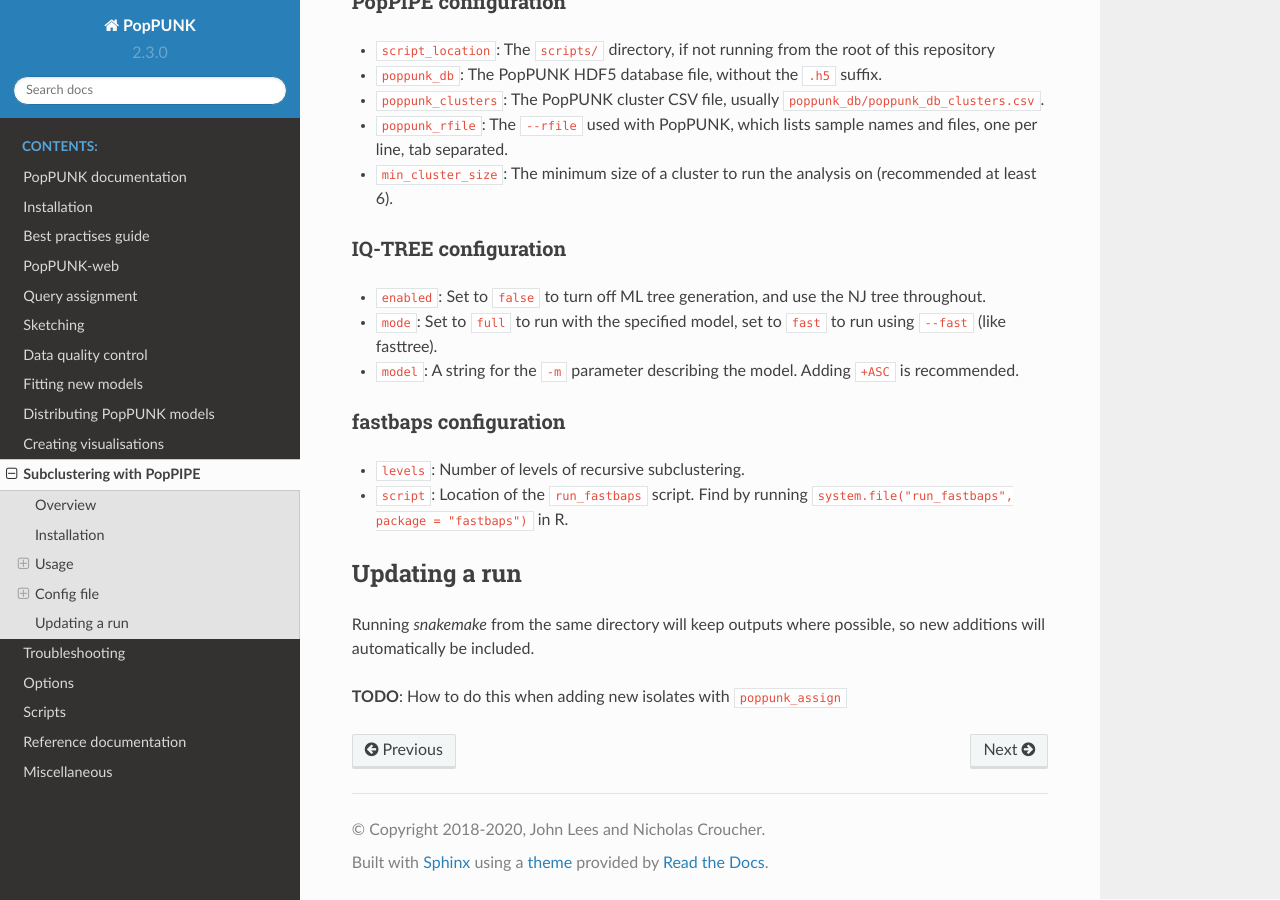
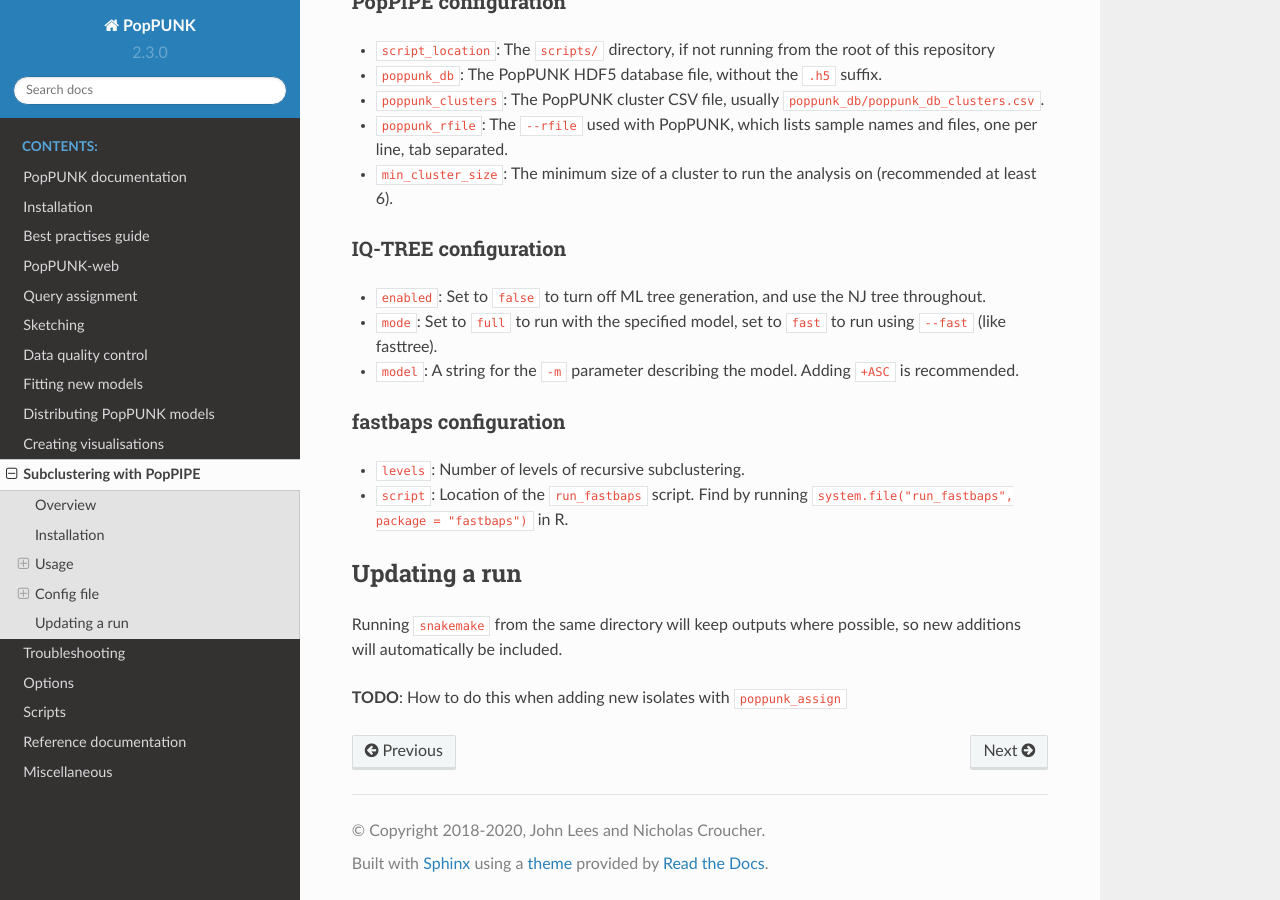
Before and after one commit to bacpop/PopPUNK, a Sphinx documentation site: the page built from docs/subclustering.rst, in a window 1280 px wide and 900 px high, scrolled down 2406 px. Built offline with Sphinx 7.4.7 and the Read the Docs theme 2.0.0, drawn with Linux system fonts in a browser that asks for light colours.

```diff
--- a/docs/subclustering.rst
+++ b/docs/subclustering.rst
@@ -101,7 +101,7 @@ fastbaps configuration
 
 Updating a run
 -----------------
-Running `snakemake` from the same directory will keep outputs where possible,
+Running ``snakemake`` from the same directory will keep outputs where possible,
 so new additions will automatically be included.
 
 **TODO**: How to do this when adding new isolates with ``poppunk_assign``
```
